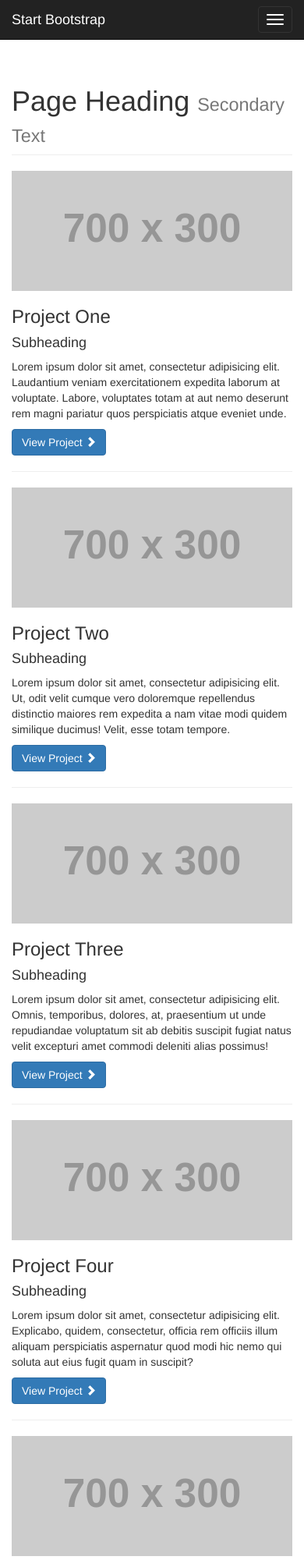
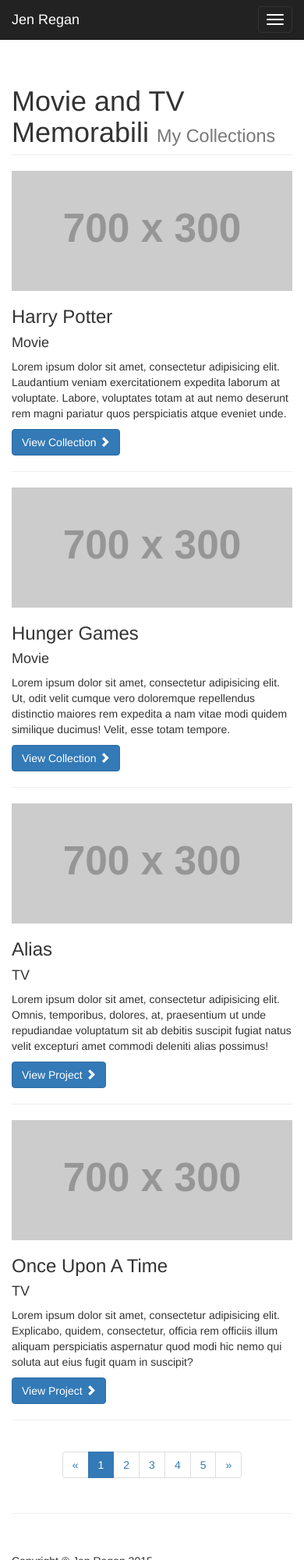
Before and after one commit to reganja/reganja.github.io, a plain HTML site: page Memorabilia.html in a window 390 px wide. Shown: the top 2000 px of the page at 78% size. Drawn offline with Linux system fonts and the light colour scheme; placeholder pictures from the web are drawn by us; files whose address does not match are found by name.

Commit message:
Tidying Up Memorabilia Page - Adding Titles and SubTitles

```diff
--- a/Memorabilia.html
+++ b/Memorabilia.html
@@ -9,7 +9,7 @@
     <meta name="description" content="">
     <meta name="author" content="">
 
-    <title>1 Col Portfolio - Start Bootstrap Template</title>
+    <title>Jen Regan Movie and TV Memorabilia</title>
 
     <!-- Bootstrap Core CSS -->
     <link href="css/Passions/bootstrap.min.css" rel="stylesheet">
@@ -39,19 +39,13 @@
                     <span class="icon-bar"></span>
                     <span class="icon-bar"></span>
                 </button>
-                <a class="navbar-brand" href="#">Start Bootstrap</a>
+                <a class="navbar-brand" href="#">Jen Regan</a>
             </div>
             <!-- Collect the nav links, forms, and other content for toggling -->
             <div class="collapse navbar-collapse" id="bs-example-navbar-collapse-1">
                 <ul class="nav navbar-nav">
                     <li>
-                        <a href="#">About</a>
-                    </li>
-                    <li>
-                        <a href="#">Services</a>
-                    </li>
-                    <li>
-                        <a href="#">Contact</a>
+                        <a href="#">Home</a>
                     </li>
                 </ul>
             </div>
@@ -66,8 +60,8 @@
         <!-- Page Heading -->
         <div class="row">
             <div class="col-lg-12">
-                <h1 class="page-header">Page Heading
-                    <small>Secondary Text</small>
+                <h1 class="page-header">Movie and TV Memorabili
+                    <small>My Collections</small>
                 </h1>
             </div>
         </div>
@@ -81,10 +75,10 @@
                 </a>
             </div>
             <div class="col-md-5">
-                <h3>Project One</h3>
-                <h4>Subheading</h4>
+                <h3>Harry Potter</h3>
+                <h4>Movie</h4>
                 <p>Lorem ipsum dolor sit amet, consectetur adipisicing elit. Laudantium veniam exercitationem expedita laborum at voluptate. Labore, voluptates totam at aut nemo deserunt rem magni pariatur quos perspiciatis atque eveniet unde.</p>
-                <a class="btn btn-primary" href="#">View Project <span class="glyphicon glyphicon-chevron-right"></span></a>
+                <a class="btn btn-primary" href="#">View Collection <span class="glyphicon glyphicon-chevron-right"></span></a>
             </div>
         </div>
         <!-- /.row -->
@@ -99,10 +93,10 @@
                 </a>
             </div>
             <div class="col-md-5">
-                <h3>Project Two</h3>
-                <h4>Subheading</h4>
+                <h3>Hunger Games</h3>
+                <h4>Movie</h4>
                 <p>Lorem ipsum dolor sit amet, consectetur adipisicing elit. Ut, odit velit cumque vero doloremque repellendus distinctio maiores rem expedita a nam vitae modi quidem similique ducimus! Velit, esse totam tempore.</p>
-                <a class="btn btn-primary" href="#">View Project <span class="glyphicon glyphicon-chevron-right"></span></a>
+                <a class="btn btn-primary" href="#">View Collection <span class="glyphicon glyphicon-chevron-right"></span></a>
             </div>
         </div>
         <!-- /.row -->
@@ -117,8 +111,8 @@
                 </a>
             </div>
             <div class="col-md-5">
-                <h3>Project Three</h3>
-                <h4>Subheading</h4>
+                <h3>Alias</h3>
+                <h4>TV</h4>
                 <p>Lorem ipsum dolor sit amet, consectetur adipisicing elit. Omnis, temporibus, dolores, at, praesentium ut unde repudiandae voluptatum sit ab debitis suscipit fugiat natus velit excepturi amet commodi deleniti alias possimus!</p>
                 <a class="btn btn-primary" href="#">View Project <span class="glyphicon glyphicon-chevron-right"></span></a>
             </div>
@@ -136,31 +130,15 @@
                 </a>
             </div>
             <div class="col-md-5">
-                <h3>Project Four</h3>
-                <h4>Subheading</h4>
+                <h3>Once Upon A Time</h3>
+                <h4>TV</h4>
                 <p>Lorem ipsum dolor sit amet, consectetur adipisicing elit. Explicabo, quidem, consectetur, officia rem officiis illum aliquam perspiciatis aspernatur quod modi hic nemo qui soluta aut eius fugit quam in suscipit?</p>
                 <a class="btn btn-primary" href="#">View Project <span class="glyphicon glyphicon-chevron-right"></span></a>
             </div>
         </div>
         <!-- /.row -->
 
-        <hr>
 
-        <!-- Project Five -->
-        <div class="row">
-            <div class="col-md-7">
-                <a href="#">
-                    <img class="img-responsive" src="http://placehold.it/700x300" alt="">
-                </a>
-            </div>
-            <div class="col-md-5">
-                <h3>Project Five</h3>
-                <h4>Subheading</h4>
-                <p>Lorem ipsum dolor sit amet, consectetur adipisicing elit. Aliquid, quo, minima, inventore voluptatum saepe quos nostrum provident ex quisquam hic odio repellendus atque porro distinctio quae id laboriosam facilis dolorum.</p>
-                <a class="btn btn-primary" href="#">View Project <span class="glyphicon glyphicon-chevron-right"></span></a>
-            </div>
-        </div>
-        <!-- /.row -->
 
         <hr>
 
@@ -200,7 +178,7 @@
         <footer>
             <div class="row">
                 <div class="col-lg-12">
-                    <p>Copyright &copy; Your Website 2014</p>
+                    <p>Copyright &copy; Jen Regan 2015</p>
                 </div>
             </div>
             <!-- /.row -->
```
Also changed, not shown: index.html (+1 -1 lines).
